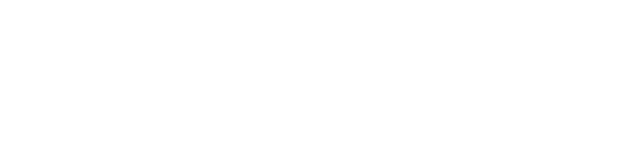
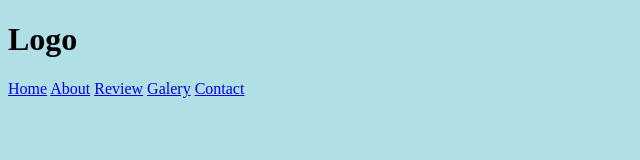
Before and after one commit to CarlosMoralesDev23/Menu-Responsive---Anochecer, a plain HTML site: page index.html in a window 1280 px wide. Shown: the whole page, without its empty margins (0-640 px from the left). Drawn offline with Linux system fonts and the light colour scheme.

Commit message:
se inserta header y enlaces

```diff
--- a/index.html
+++ b/index.html
@@ -3,13 +3,19 @@
 <head>
     <meta charset="UTF-8">
     <meta name="viewport" content="width=device-width, initial-scale=1.0">
+    <link rel="stylesheet" href="styles.css">
     <title>Menú Responsive</title>
 </head>
 <body>
-    <header>
-
+    <header class="info">
+        <h1 class="logo">Logo</h1>
+        <div class="enlaces">
+            <a href="#">Home</a>
+            <a href="#">About</a>
+            <a href="#">Review</a>
+            <a href="#">Galery</a>
+            <a href="#">Contact</a>
+        </div>
     </header>
-
-
 </body>
 </html>
--- /dev/null
+++ b/styles.css
@@ -0,0 +1,3 @@
+body{
+    background-color: powderblue;
+}
```
